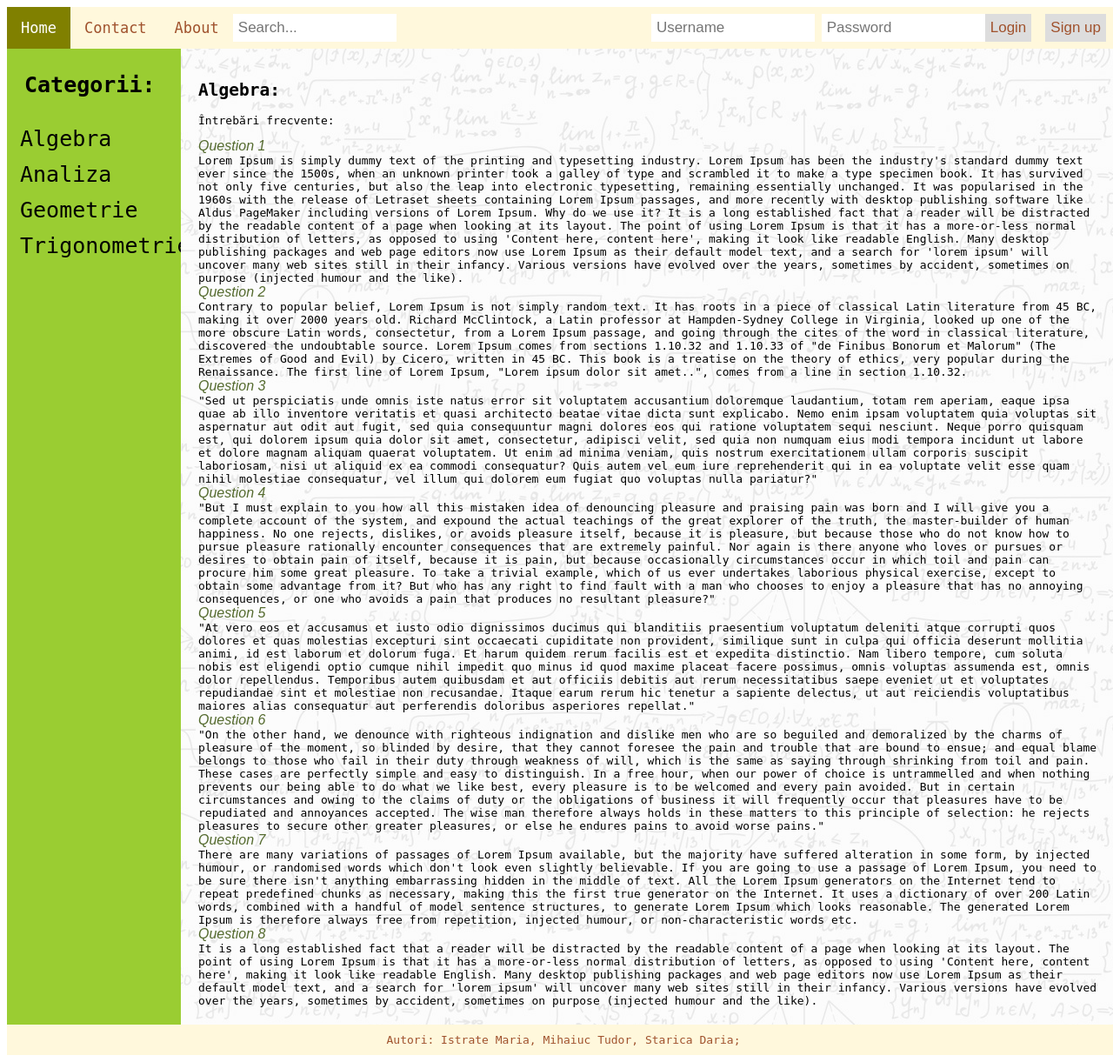
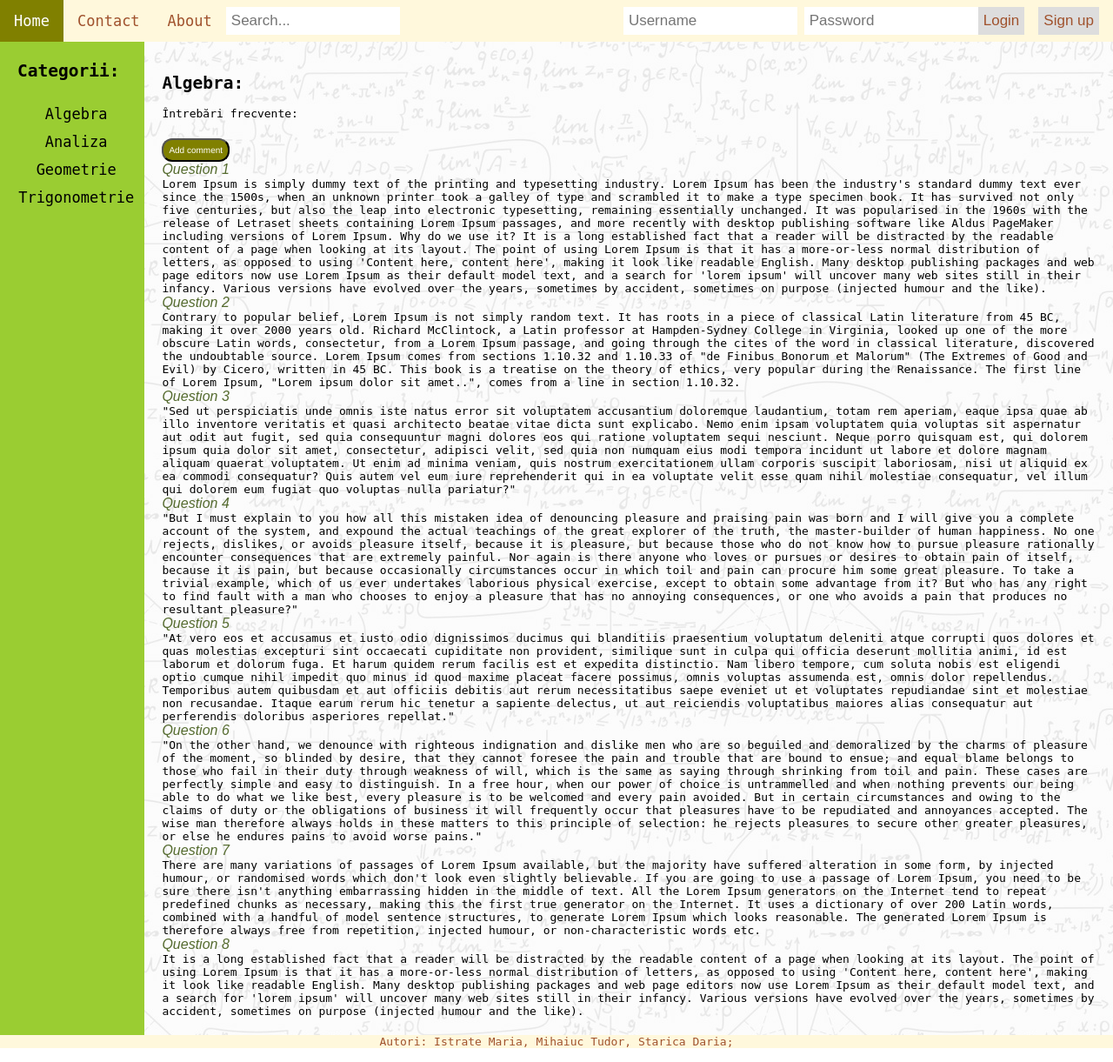
Before and after one commit to MariaIstrate06/MEQ, a PHP site: page /Algebra.html in a window 1280 px wide. Shown: the whole page at 87% size. Run offline with PHP 8.4, Linux system fonts and the light colour scheme.

Commit message:
Add files via upload

```diff
--- a/Algebra.html
+++ b/Algebra.html
@@ -1,5 +1,6 @@
 <!DOCTYPE html>
 <html>
+    <meta name="viewport" content="width=device-width, initial-scale=1.0">
     <head>
         <title>Algebra</title>
         <link rel="icon" type="image/x-icon" href="./icon.png">
@@ -34,6 +35,9 @@
                 <div class="content">
                     <h2>Algebra:</h2>
                     <p>Întrebări frecvente:
+                        <div class="add-comment">
+                            <button type="commentButton" onclick="alert('Work in progress!')">Add comment</button>
+                        </div>
                         <div class="question">
                             Question 1
                         </div>
--- a/Analiza.html
+++ b/Analiza.html
@@ -1,6 +1,6 @@
 <!DOCTYPE html>
 <html>
-
+    <meta name="viewport" content="width=device-width, initial-scale=1.0">
 <head>
     <title> Analiza </title>
     <link rel="icon" type="image/x-icon" href="./icon.png">
@@ -37,6 +37,9 @@
         <div class="content">
                 <h2>Analiza</h2>
                 <p>Întrebări frecvente:
+                    <div class="add-comment">
+                        <button type="commentButton" onclick="alert('Work in progress!')">Add comment</button>
+                    </div>
                     <div class="question">
                         Question 1
                     </div>
--- a/Front-End.css
+++ b/Front-End.css
@@ -40,6 +40,19 @@
     font-size: 17px;
     width:188px;
   }
+  .content .add-comment button{
+    color: 	white;
+    background: #808000;
+    cursor:pointer;
+    font-size: 10px;
+    margin-top: 8px;
+    margin-right:8px;
+    text-align: right;
+    text-decoration: none;
+    padding: 6px;
+    border-radius: 12px;
+    font-family: Helvetica, sans-serif;
+  }
   /* Login */
   .topnav .login-container button{
     float: right;
@@ -60,17 +73,19 @@
 
   /* Side Bar*/
   .sidenav {
-    width: 152px;
+    width: 20%;
+    height: inherit;
     background: #9ACD32;
     overflow-x: hidden;
-    flex: 0 0 200px;
+    flex: 0 0 13%;
   }
 
 
   .sidenav a {
     padding: 6px 6px 6px 15px;
     text-decoration: none;
-    font-size: 25px;
+    font-size: 150%;
+    text-align: center;
     color: black;
     display: block;
   }
@@ -81,7 +96,7 @@
 .sidenav h2 {
     padding: 6px 8px 6px 20px;
     text-decoration: none;
-    font-size: 25px;
+    font-size: 150%;
     color: black;
     display: block;
   }
@@ -89,20 +104,20 @@
   body {
     font-family: monospace;
     width: 100%;
-    height: 100%;
+    height: initial;
+    margin-left: 0;
+    margin-top: 0;
+    margin-right: 0;
+    margin-bottom: 0;
   }
 
-  * {
-    box-sizing: border-box;
-  }
-
-  #container { /*toate elementele */
+  .container { /*toate elementele */
     display:flex;
     flex-direction: column;
+    height: inherit;
   }
 
   .center-container { /* content + sidebar*/
-    justify-content: flex-start;
     display: flex;
     background-image: url(background_white.png);
   }
@@ -110,7 +125,7 @@
   .content { /* forumul */
     padding: 20px;
     width: inherit;
-    height: inherit;
+    height: 100%;
   }
 
   .bottom-container{ /* footer */
@@ -118,7 +133,7 @@
     width: 100%;
     align-items: flex-end;
     background-color: #FFF8DC;
-    padding:10px;
+    padding:0px;
     text-align:center;
     color: #A0522D;
 
@@ -131,16 +146,26 @@
     letter-spacing: inherit;
     color:darkolivegreen;
 }
-
-  .top {
-    padding: 10px;
-    background: #f1f1f1;
-    border-top-left-radius: 4px;
-    border-top-right-radius: 4px;
+@media only screen and (max-width:620px) {
+  /* For mobile phones: */
+  .content, .sidenav, .topnav, .footer {
+    width
+    :100%;
   }
-
-  .main {
-    margin-left: 140px; /* Same width as the sidebar + left position in px */
-    font-size: 28px; /* Increased text to enable scrolling */
-    padding: 0px 10px;
+}
+@media screen and (min-width: 600px) {
+  .sidenav a {
+    font-size: 17px;
   }
+  .center-container{
+    flex-direction:row ;
+  }
+}
+@media screen and (max-width: 600px) {
+  .sidenav a {
+    font-size: 8px;
+  }
+  .center-container{
+    flex-direction:column;
+  }
+}
--- a/Geometrie.html
+++ b/Geometrie.html
@@ -1,6 +1,6 @@
 <!DOCTYPE html>
 <html>
-
+    <meta name="viewport" content="width=device-width, initial-scale=1.0">
 <head>
     <title> Geometrie </title>
     <link rel="icon" type="image/x-icon" href="./icon.png">
@@ -37,6 +37,9 @@
         <div class="content">
                 <h2>Geometrie</h2>
                 <p>Întrebări frecvente:
+                    <div class="add-comment">
+                        <button type="commentButton" onclick="alert('Work in progress!')">Add comment</button>
+                    </div>
                     <div class="question">
                         Question 1
                     </div>
```
Also changed, not shown: Front+flex.html (+5 -4 lines), Trigonometrie.html (+5 -2 lines).
